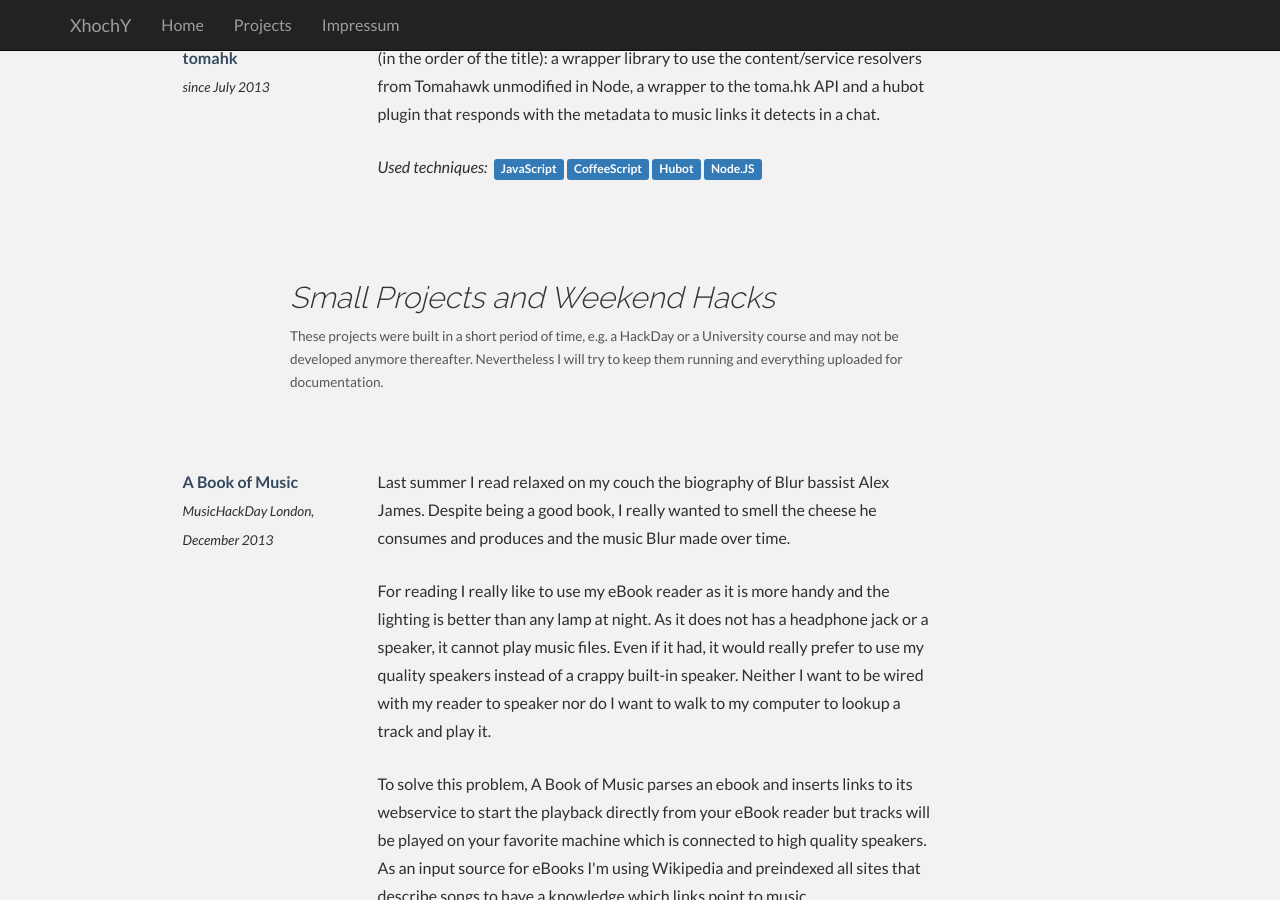
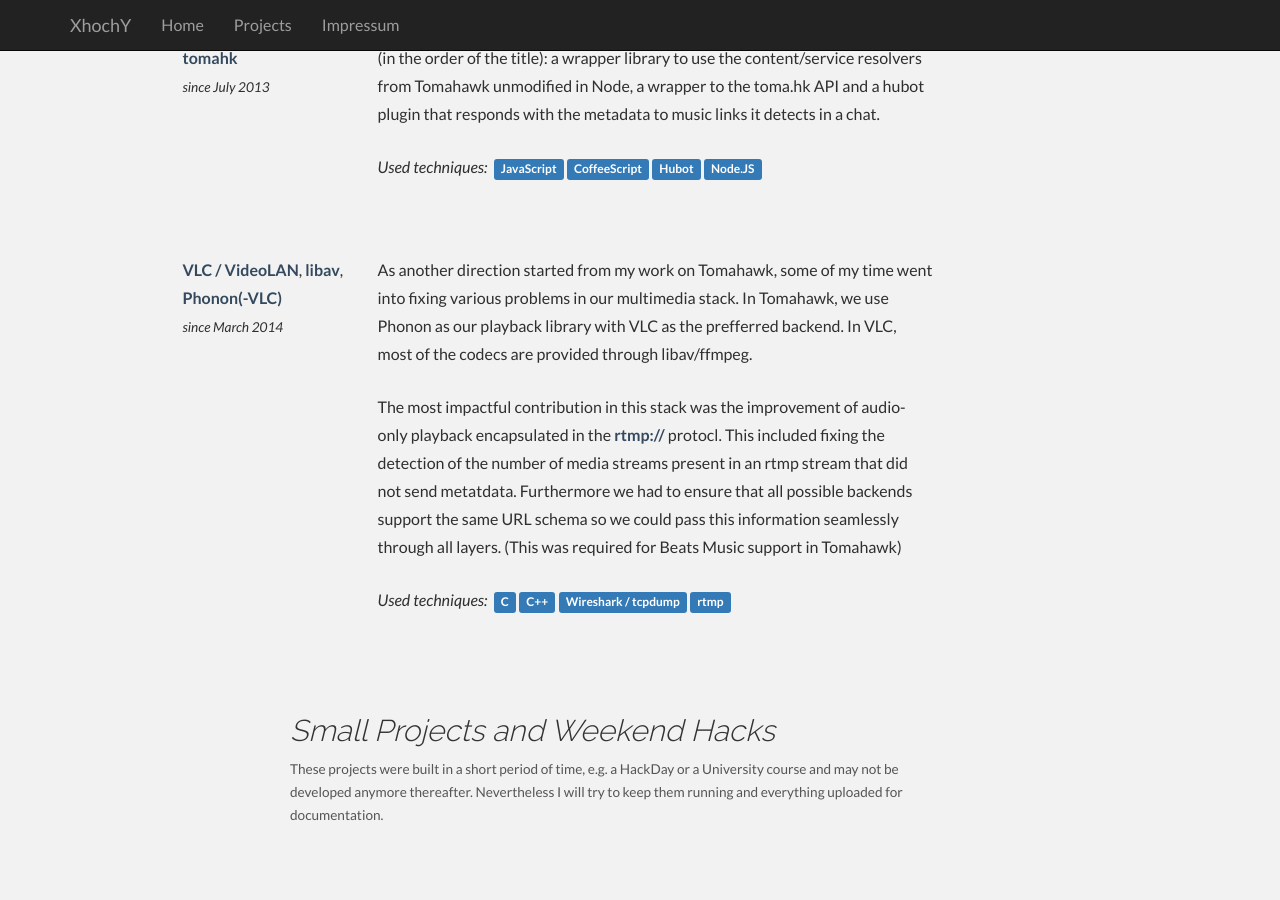
Before and after one commit to xhochy/xhochy.github.com, a Jekyll site: the page built from projects.html, in a window 1280 px wide and 900 px high, scrolled down 1498 px. Built offline with Jekyll 4.4.1, drawn with Linux system fonts in a browser that asks for light colours; nearby versions of some CDN libraries.

Commit message:
Add vlc/libav/phonon to current projects

```diff
--- a/projects.html
+++ b/projects.html
@@ -119,6 +119,39 @@ title: XhochY
             <span class="label label-primary">CoffeeScript</span>
             <span class="label label-primary">Hubot</span>
             <span class="label label-primary">Node.JS</span>
+            </p>
+        </div>
+    </div>
+</div>
+<div class="container desc">
+    <div class="row">
+        <div class="col-lg-2 col-lg-offset-1">
+            <p>
+            <a href="http://www.videolan.org/"><t>VLC / VideoLAN</t></a>,
+            <a href="https://libav.org/"><t>libav</t></a>,
+            <a href="http://phonon.kde.org/"><t>Phonon(-VLC)</t></a>
+            <br />
+            <small><em>since March 2014</em></small>
+            </p>
+        </div>
+        <div class="col-lg-6">
+            <p>
+            As another direction started from my work on Tomahawk, some of my time went into fixing various problems in our multimedia stack.
+            In Tomahawk, we use Phonon as our playback library with VLC as the prefferred backend.
+            In VLC, most of the codecs are provided through libav/ffmpeg.
+            </p>
+            <p>
+            The most impactful contribution in this stack was the improvement of audio-only playback encapsulated in the <t>rtmp://</t> protocl.
+            This included fixing the detection of the number of media streams present in an rtmp stream that did not send metatdata.
+            Furthermore we had to ensure that all possible backends support the same URL schema so we could pass this information seamlessly through all layers.
+            (This was required for Beats Music support in Tomahawk)
+            </p>
+            <p>
+            <em>Used techniques:&nbsp;</em>
+            <span class="label label-primary">C</span>
+            <span class="label label-primary">C++</span>
+            <span class="label label-primary">Wireshark / tcpdump</span>
+            <span class="label label-primary">rtmp</span>
             </p>
         </div>
     </div>
```
